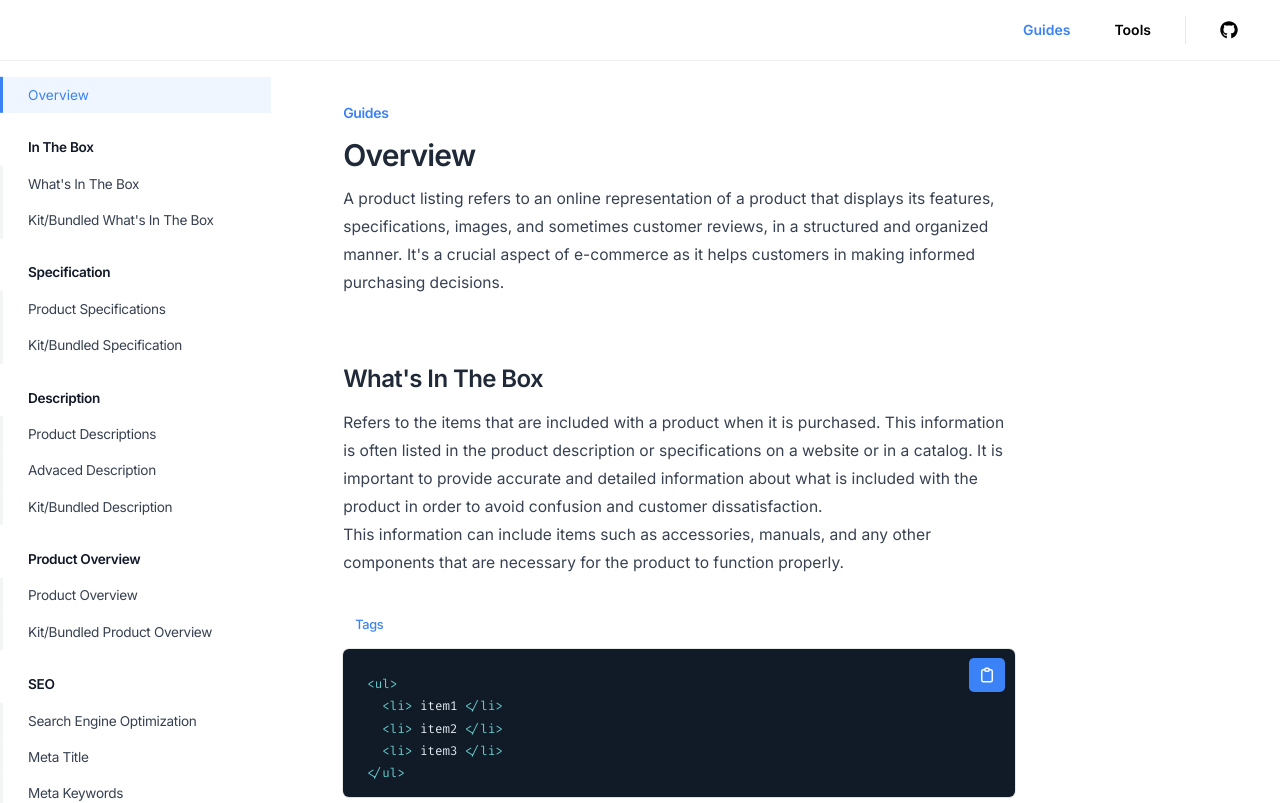
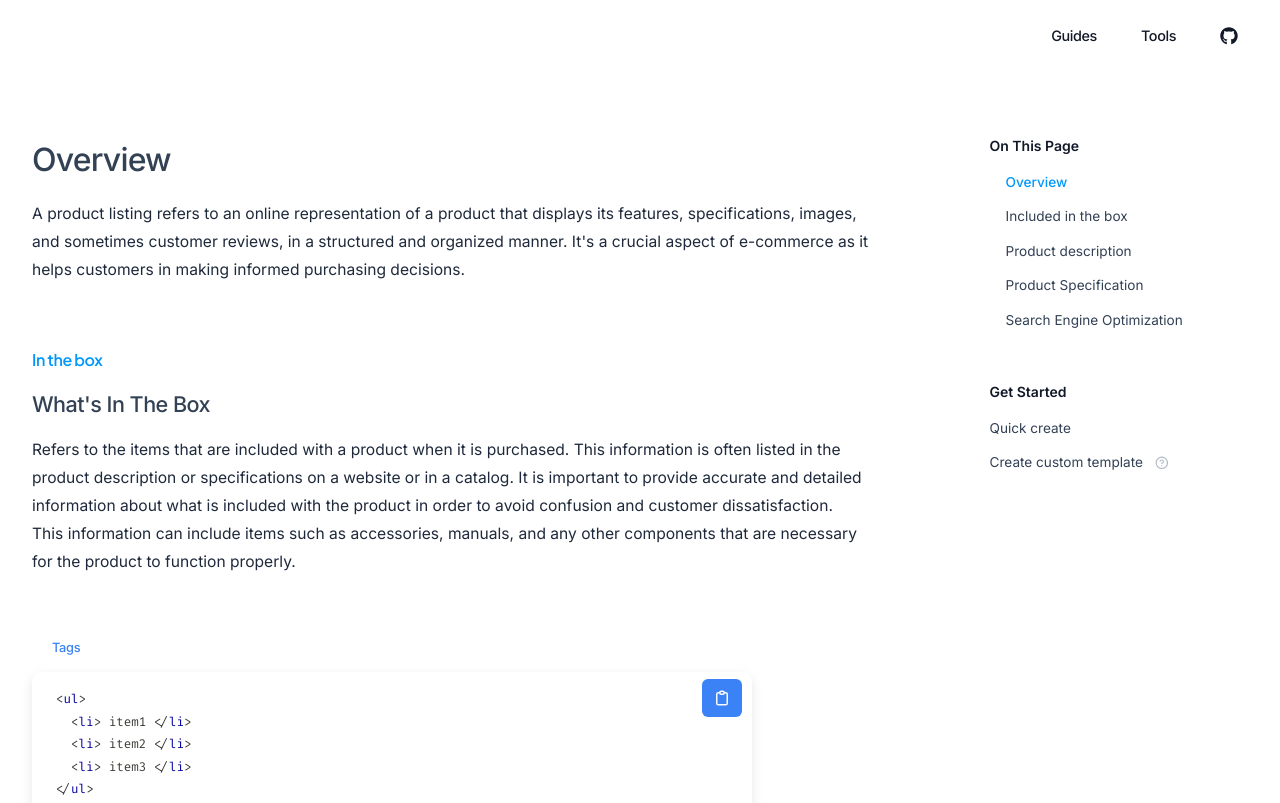
Before and after one commit to rogelcristobal/digiDirect-vite, a React (Vite) app: page /product-listing/documentation in a window 1280 px wide. Shown: the top 803 px of the page. Built offline with nearby package versions, Linux system fonts and the light colour scheme.

Commit message:
re-layout

```diff
--- a/src/App.jsx
+++ b/src/App.jsx
@@ -19,13 +19,13 @@ function App() {
       <Route
         path="/product-listing/*"
         element={
-          <div className="h-auto bg-[#ffffff]  text-black box-border  font-inter">
+          <div className="h-auto bg-[#ffffff]  text-gray-900 box-border  font-inter">
             {/* navbar */}
             <Navbar></Navbar>
-            <div className="  min-h-[150vh] h-auto  flex  items-start justify-center  box-border">
-              <div className="relative w-full px-0 mx-auto flex items-start   justify-start gap-2   box-border">
+            <div className="  min-h-[150vh] h-auto      box-border">
+              <div className="relative  container mx-auto flex p-0  flex-col  justify-start  items-center box-border">
                 {/* sidebar */}
-                <Sidebar />
+                {/* <Sidebar /> */}
                 {/* content */}
                 <Routes>
                   <Route
--- a/src/components/Codeblock.jsx
+++ b/src/components/Codeblock.jsx
@@ -1,6 +1,6 @@
 import React, { useState, useEffect } from "react";
 import { Prism as SyntaxHighlighter } from "react-syntax-highlighter";
-import { coldarkDark } from "react-syntax-highlighter/dist/esm/styles/prism";
+import { ghcolors } from "react-syntax-highlighter/dist/esm/styles/prism";
 import { TbClipboard, TbClipboardCheck } from "react-icons/tb";
 
 const Codeblock = ({ template }) => {
@@ -8,19 +8,20 @@ const Codeblock = ({ template }) => {
   const [copyIsClicked, setCopyIsClicked] = useState(false);
   const customStyle = {
     paddingLeft: "1.5rem",
-    paddingTop: "1.5rem",
-    paddingRight:'3rem',
-        // paddingBottom:'1.5rem',
-    // borderRadius: "0px",
+    paddingTop: "1rem",
+    paddingRight: "3rem",
+    // paddingBottom:'1.5rem',
+    borderRadius: "10px",
+    maxWidth: "45rem",
+    minHeight:"3.4rem",
     fontSize: "0.785rem",
     lineHeight: "1.4rem",
     whiteSpace: "pre",
     tabSize: "4",
     border: "none",
-    minHeight:"3.5rem",
     margin: "0",
-    // boxShadow: "rgba(0, 0, 0, 0.1) 0px 4px 12px"
-    boxShadow: "rgba(0, 0, 0, 0.03) 0px 1px 1px 0px, rgba(27, 31, 35, 0.1) 0px 0px 0px 1px"
+    boxShadow: "rgba(0, 0, 0, 0.1) 0px 4px 12px",
+    // boxShadow: "rgba(0, 0, 0, 0.03) 0px 1px 1px 0px, rgba(27, 31, 35, 0.1) 0px 0px 0px 1px"
   };
   const codeTagProps = {
     style: {
@@ -57,11 +58,8 @@ const Codeblock = ({ template }) => {
     };
   }, [copyIsClicked]);
   return (
-    <div
-      className="mb-8 mt-6   relative  "
-    >
-       <div className="h-12  relative w-full  flex items-center justify-start text-[0.8rem]   gap-0">
-
+    <div className="mb-16 mt-12   relative  max-w-[45rem]">
+      <div className="h-12   relative w-full  flex items-center pl-2 justify-start text-[0.8rem]  bg-[#fffff] gap-0">
         {Object.keys(template)
           .reverse()
           .map((item, id) => {
@@ -77,31 +75,35 @@ const Codeblock = ({ template }) => {
                 type="button"
               >
                 {item}
-
               </button>
             );
           })}
         <button
           onClick={handleToggleCopyToggle}
           type="button"
-          className={`bg-blue-500 text-lg transition-all duration-300 ease-in-out flex items-start justify-center absolute -bottom-[3.775rem] -translate-y-1/2 right-2.5  py-2 px-[0.575rem] rounded-[5px] gap-2   ${copyIsClicked?'text-white':'text-gray-50'}`}
+          className={`bg-blue-500 text-lg transition-all duration-300 ease-in-out flex items-start justify-center absolute -bottom-[4rem] -translate-y-1/2 right-2.5  py-2.5 px-[0.675rem] rounded-md gap-2   ${
+            copyIsClicked ? "text-white" : "text-gray-50"
+          }`}
         >
-          {/* <span className={`text-blue-500 text-sm text-[0.775rem] font-[500]  font-inter  ${!copyIsClicked?'invisible ':'visible'}`}>Copied!</span> */}
           {!copyIsClicked ? (
-            <TbClipboard></TbClipboard>
+            <div className="flex items-center justify-center gap-2">
+              {/* <span className="text-xs capitalize"> copy</span> */}
+              <TbClipboard></TbClipboard>
+            </div>
           ) : (
-            <TbClipboardCheck></TbClipboardCheck>
+            <div className="flex items-center justify-center gap-2">
+              {/* <span className="text-xs capitalize"> copied!</span> */}
+              <TbClipboardCheck></TbClipboardCheck>
+            </div>
           )}
-
         </button>
       </div>
       <SyntaxHighlighter
         {...(view === 0 ? { language: "html" } : { language: "css" })}
         wrapLongLines
-        style={coldarkDark}
+        style={ghcolors}
         customStyle={customStyle}
         codeTagProps={codeTagProps}
-
       >
         {/* {...(template.text?  (view == 0?template.tags:template.styles):template.text )} */}
         {!template.text
--- a/src/components/Documentation.jsx
+++ b/src/components/Documentation.jsx
@@ -24,17 +24,16 @@ const Documentation = () => {
 
   return (
     <PageContainers>
-
       {/* content container */}
-      <div className="box-border  flex-auto w-full  max-w-4xl  ">
+      <div className="box-border flex-col  flex items-center justify-start  pt-6 mx-auto max-w-full w-full">
         {/* header */}
         <div
           id={state.category}
-          className="scroll-mt-28  relative flex-auto mb-16  box-border"
+          className="scroll-mt-28 w-full  relative flex-auto mb-16  box-border"
         >
           <Section
             title={state.title}
-            category={state.category}
+            // category={state.category}
             hash={state.category}
             header
           >
@@ -43,15 +42,14 @@ const Documentation = () => {
         </div>
 
         {/* content */}
-        <div className="box-border space-y-16 w-full pb-52">
+        <div className="box-border   space-y-16 flex flex-col items-center justify-start w-full pb-72">
           {state.sections.map((item, id) => (
             <Section
               key={id}
               itemID={id}
               title={item.title}
-              // category={item.category}
               hash={item.category}
-              // threshold={item.viewThreshold}
+              category={item.category}
               {...(item.child && { child: true })}
             >
               {item.detail}
@@ -60,30 +58,69 @@ const Documentation = () => {
         </div>
       </div>
       {/* page navigation */}
-      {/* <div className=" w-[26rem] pl-4 h-fit py-4 box-border top-28 sticky ">
-        <nav className="relative h-full  pr-[1rem]">
+      <div className=" w-[23rem] rounded-md   h-fit  box-border top-32 sticky ">
+        {/* other page nav */}
+
+        {/* on page links */}
+        <nav className="relative h-full rounded-md  pr-[1rem] pl-6 py-2">
+          <p className=" text-sm  text-left font-inter  font-[600] capitalize mb-3">
+            On this page
+          </p>
+          <div className="space-y-1.5 text-slate-700 pl-4 text-left flex items-start flex-col justify-start  font-inter ">
+            <Link
+              to=""
+              className=" py-1 text-[0.85rem] font-[500] text-[#0098FA]  flex items-center justify-between gap-1"
+            >
+              Overview
+            </Link>
+            <Link
+              to=""
+              className=" py-1 text-[0.85rem] font-[400] hover:text-[#0098FA] text-slate-700 flex items-center justify-between gap-1"
+            >
+              Included in the box
+            </Link>
+            <Link
+              to=""
+              className=" py-1 text-[0.85rem] font-[400] hover:text-[#0098FA] text-slate-700 flex items-center justify-between gap-1"
+            >
+              Product description
+            </Link>
+            <Link
+              to=""
+              className=" py-1 text-[0.85rem] font-[400] hover:text-[#0098FA] text-slate-700 flex items-center justify-between gap-1"
+            >
+              Product Specification
+            </Link>
+            <Link
+              to=""
+              className=" py-1 text-[0.85rem] font-[400] hover:text-[#0098FA] text-slate-700 flex items-center justify-between gap-1"
+            >
+              Search Engine Optimization
+            </Link>
+          </div>
+        </nav>
+
+        <nav className="relative h-full rounded-md mt-8 pr-[1rem] pl-6 py-2 ">
           <p className=" text-sm  text-left font-inter  font-[600] capitalize mb-3">
             Get started
           </p>
-          <div className="space-y-2 text-slate-700 pl-4 text-left flex items-start flex-col justify-start  font-inter ">
+          <div className="space-y-1.5 text-slate-700 pl-0 text-left flex items-start flex-col justify-start  font-inter ">
             <Link
               to=""
-              className=" py-1 text-[0.85rem] font-[400] hover:text-[#2a38d8] text-slate-700 flex items-center justify-between gap-1"
+              className=" py-1 text-[0.85rem] font-[400] hover:text-[#0098FA] text-slate-700 flex items-center justify-between gap-1"
             >
-              <FiChevronRight className="text-[1rem] 0 " />
               Quick create
             </Link>
             <Link
               to=""
-              className=" py-1 text-[0.85rem] font-[400] hover:text-[#2a38d8] text-slate-700 flex items-center justify-between gap-1"
+              className=" py-1 text-[0.85rem] font-[400] hover:text-[#0098FA] text-slate-700 flex items-center justify-between gap-1"
             >
-              <FiChevronRight className="text-[1rem] 0 " />
               Create custom template
               <FiHelpCircle className="text-slate-500/50 ml-2" />
             </Link>
           </div>
         </nav>
-      </div> */}
+      </div>
     </PageContainers>
   );
 };
--- a/src/components/Navbar.jsx
+++ b/src/components/Navbar.jsx
@@ -5,9 +5,9 @@ import { TbBox } from "react-icons/tb";
 
 const Navbar = () => {
   return (
-    <div className="h-[3.8rem] flex items-center justify-end thin-bottom-divider bg-inherit z-30 box-border sticky top-0 ">
+    <div className="h-[4.5rem] w-full  flex items-center justify-end  bg-transparent z-30 box-border sticky top-0 ">
       {/* items container */}
-      <div className="h-fit   mx-auto items-center w-full justify-between  box-border flex lg:px-8">
+      <div className="h-full  items-center w-fit justify-between bg-[#ffffff]  box-border flex lg:px-8">
         <div className="font-inter font-[600] text-lg">
           <span className="flex w-fit  items-center gap-3 justify-center">
             {/* <TbBox className="text-blue-500 text-2xl" /> */}
@@ -31,15 +31,15 @@ const Navbar = () => {
             </svg> */}
           </span>
         </div>
-        <div className="flex items-center   justify-between space-x-6">
-          <p className="text-sm font-[600] capitalize    py-1.5 px-2.5 rounded-lg text-blue-500 ">
+        <div className="flex items-center text-plus tracking-tight justify-between space-x-6">
+          <p className="text-[0.9rem] font-[500] capitalize    py-1.5 px-2.5 rounded-lg ">
             <Link to="documentation">Guides</Link>
           </p>
 
-          <p className="text-sm font-[600] capitalize   py-1.5 px-2.5 rounded-lg ">
+          <p className="text-[0.9rem] font-[500] capitalize   py-1.5 px-2.5 rounded-lg ">
             <Link to="tools">Tools</Link>
           </p>
-          <span className="w-[1px] h-7 bg-slate-300/50 "></span>
+          {/* <span className="w-[1px] h-7 bg-slate-300/50 "></span> */}
           <p className="text-lg  capitalize late-500/70  py-1.5 px-2.5 rounded-lg">
             <Link
               to="https://github.com/rogelcristobal/digiDirect-vite"
--- a/src/components/PageContainers.jsx
+++ b/src/components/PageContainers.jsx
@@ -2,7 +2,7 @@ import React from 'react';
 
 const PageContainers = ({children}) => {
   return (
-    <div className="h-full box-border pl-16 flex w-full pb-6 pt-10  justify-start    items-start scroll-smooth">{children}</div>
+    <div className="h-full box-border px-8 flex w-full pb-6 pt-10  justify-start    items-start scroll-smooth">{children}</div>
   );
 }
 
--- a/src/components/Section.jsx
+++ b/src/components/Section.jsx
@@ -95,24 +95,24 @@ const Section = ({
     <div
       ref={ref}
       id={title}
-      className="flex-auto  box-border pb-0   scroll-mt-24  "
+      className="flex-auto  box-border pb-0  px-0 w-full   scroll-mt-24  "
     >
       {category &&  (
         <p
-          className="text-sm leading-[24px] capitalize  font-inter tracking-tight font-[600] mb-3 text-blue-500"
+          className="text-base leading-[24px]  font-plus tracking-tight font-[600] mb-4 text-[#0098FA]"
         >
           {category}
         </p>
       )}
       <h2
         href={hash} //category
-        className={`text-gray-800 font-inter  capitalize tracking-tight font-[600] mb-3   max-w-2xl
-        ${header ? "text-3xl" : child ? "text-lg" : "text-[1.5rem]"}`}
+        className={` font-inter text-slate-700 font-[500] capitalize  mb-4 tracking-tight  max-w-2xl
+        ${header ? "text-[2rem] " : child ? "text-lg " : " text-[1.35rem]"}`}
       >
         {title}
 
       </h2>
-      <div className="box-border prose  leading-7 text-[0.975rem] w-full max-w-2xl prose-gray">{children}</div>
+      <div className="box-border font-inter  leading-7 text-[0.975rem] w-full max-w-[52.5rem] text-slate-800">{children}</div>
        {/* <div className="bg-blue-300/10 text-red-600 z-50 absolute w-full" style={{top:elementAttributes.top,left:0}}>{title} top</div>
       <div className="bg-blue-300/10 text-red-600 z-50 absolute w-full" style={{top:elementAttributes.bottom ,left:0}}>{title} bottom</div> */}
     </div>
--- a/src/components/Sidebar.jsx
+++ b/src/components/Sidebar.jsx
@@ -6,17 +6,16 @@ const Sidebar = () => {
   const { state } = useContext(DocsContext);
 
   return (
-    <div className="h-[calc(100vh-3rem)] sticky top-[3.8rem]    box-border  w-[22rem]   ">
-      {/*sidebar content */}
+    <div className="h-[calc(100vh-3rem)] sticky top-[0rem]  thin-right-divider  box-border  w-[23rem]   ">
+
       <nav className=" h-full w-full  overflow-y-auto  box-border  ">
-        {/* items */}
-        <div className=" pt-4   h-full w-full  font-inter ">
+
+        {/* <div className=" pt-4   h-full w-full overflow-y-scroll pb-52 box-border ">
           <div className="w-full box-border   h-full ">
-
-              {/* title section/href */}
-              <a
+              <span className="font-semibold text-sm ml-6 ">On this page</span>
+               <a
                 href={`#${state.category}`}
-                className={` relative text-[0.850rem]  capitalize   box-border font-[400] text-left py-2 px-7  flex  font-inter ${
+                className={` relative text-[0.850rem] mt-2 capitalize   box-border font-[400] text-left py-2 px-7  flex  font-inter ${
                    !state.viewState
                      ? "text-gray-900"
                      : " text-blue-500 bg-blue-400/10"
@@ -29,7 +28,7 @@ const Sidebar = () => {
                     }`}
                   ></div>
               </a>
-              {/* content items */}
+
               {state.sections.map((item, id) => (
                 <>
                   {item.category && (
@@ -40,7 +39,7 @@ const Sidebar = () => {
                   <a
                     key={id}
                     href={`#${item.title}`}
-                    className={` relative text-[0.850rem]  capitalize   box-border font-[400] text-left py-2 px-7 tracking-tight flex  font-inter  ${
+                    className={` relative text-[0.850rem]  capitalize   box-border font-[400] text-left py-2 px-6 tracking-tight flex  font-inter  ${
                       item.child && "ml-0"
                     }  w-full  cursor-pointer  ${
                       !item.viewState
@@ -61,7 +60,7 @@ const Sidebar = () => {
 
 
           </div>
-        </div>
+        </div> */}
       </nav>
     </div>
   );
--- a/src/context/DocsContext.jsx
+++ b/src/context/DocsContext.jsx
@@ -27,7 +27,7 @@ export const DocsProvider = ({ children }) => {
     sections: [
       {
         viewState: false,
-        category: "in the box",
+        category: "In the box",
         title: `What's in the box`,
         detail: (
           <div>
@@ -71,8 +71,8 @@ export const DocsProvider = ({ children }) => {
             details that describe the technical characteristics and features of
             a product. They are typically listed in the product description or
             specifications section of a website or catalog. Product
-            specifications can include information such as <Hightlight>dimensions, weight,
-            materials, power requirements, and any other technical details </Hightlight>  that
+            specifications can include information such as dimensions, weight,
+            materials, power requirements, and any other technical details  that
             are relevant to the product.
             <br />
             <Codeblock template={specsMarkup}></Codeblock>
```
